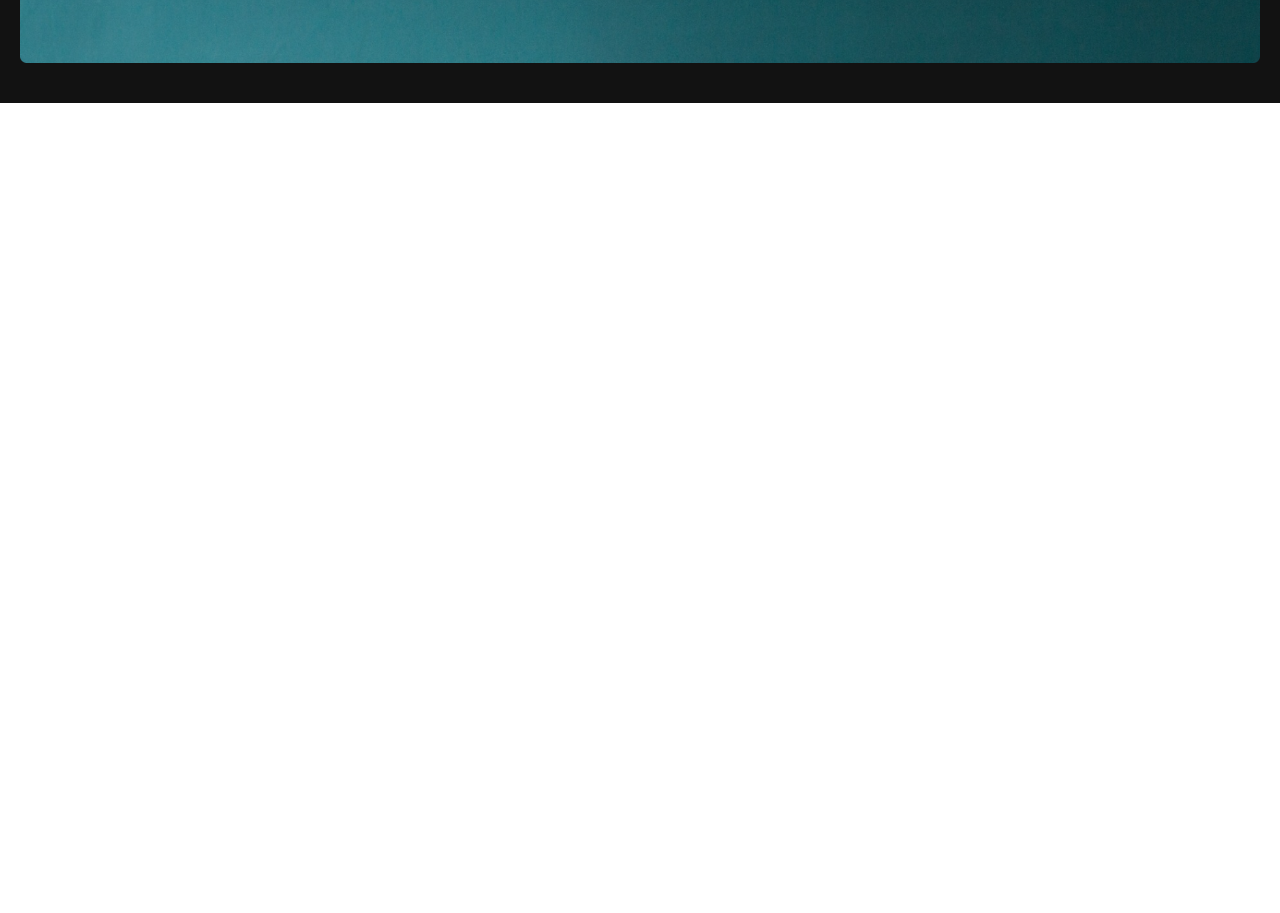
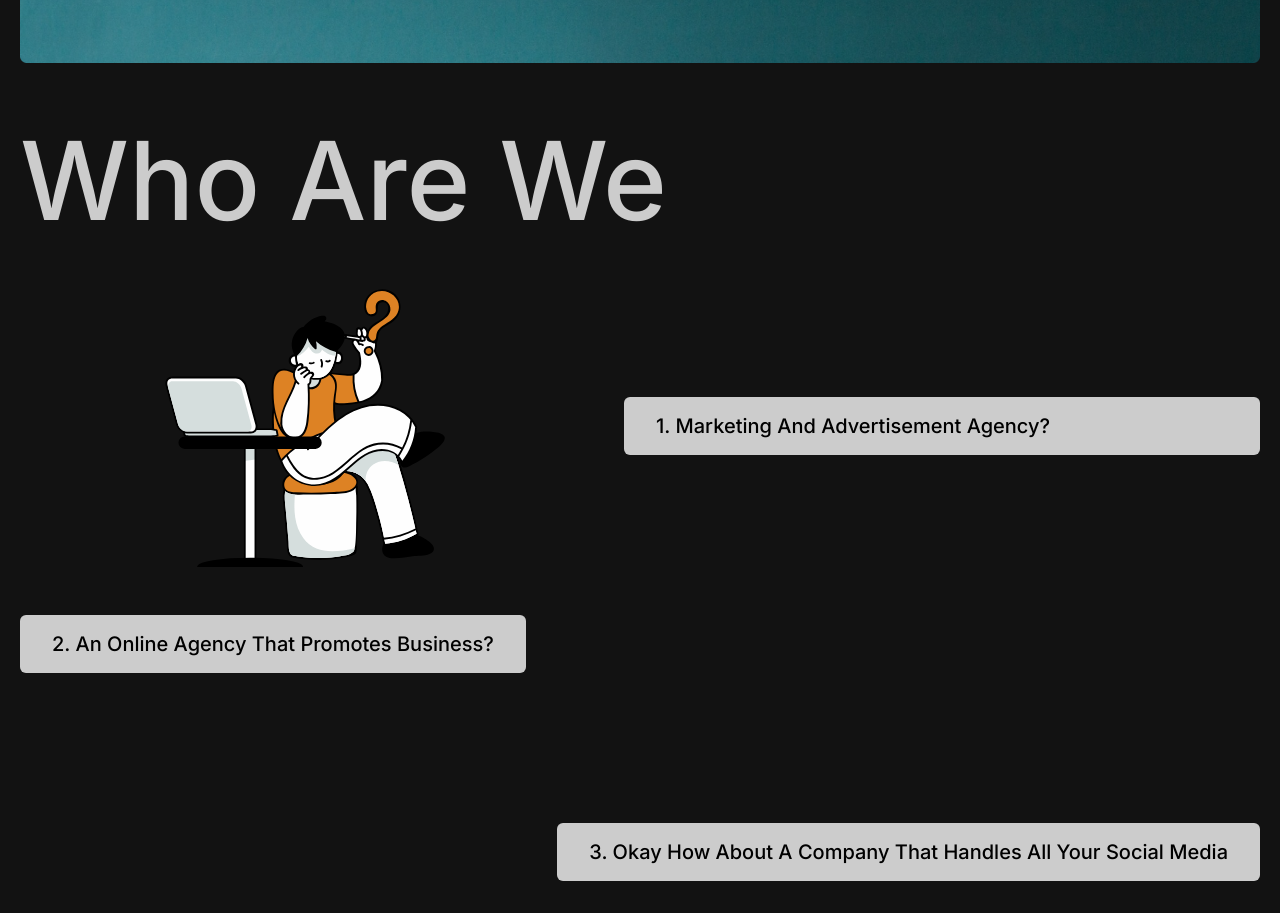
Before and after one commit to linushahs/nexus-marketer, a Next.js app: page / in a window 1280 px wide. Shown: the part 960-1873 px from the top of the page. Before the commit the page ends 1063 px from the top, so only its background shows below. Built offline with nearby package versions, Linux system fonts and the light colour scheme.

Commit message:
Added about page

```diff
--- a/src/app/globals.css
+++ b/src/app/globals.css
@@ -36,6 +36,10 @@
   h2 {
     @apply uppercase text-[24px] leading-[24px] font-[600] sm:text-[32px] sm:leading-[32px] md:text-[48px] md:leading-[48px];
   }
+
+  h3 {
+    @apply capitalize text-[20px] leading-[26px] 3xl:text-[40px] 3xl:leading-[40px];
+  }
 }
 
 @layer components {
--- a/src/app/page.tsx
+++ b/src/app/page.tsx
@@ -1,3 +1,4 @@
+import About from "@/components/About";
 import Homepage from "@/components/Homepage";
 import Navbar from "@/components/Navbar";
 
@@ -6,6 +7,7 @@ export default function Home() {
     <main>
       <Navbar />
       <Homepage />
+      <About />
     </main>
   );
 }
--- /dev/null
+++ b/src/components/About.tsx
@@ -0,0 +1,35 @@
+import Image from "next/image";
+
+const headingStyle =
+  "flex-1 w-fit bg-secondary px-8 py-4 rounded-md font-medium";
+
+function About() {
+  return (
+    <section className="container relative py-8 ">
+      <h1>Who Are We</h1>
+
+      <div className="flex gap-8 items-center mt-12">
+        <div className="flex-1 flex justify-center">
+          <Image
+            src="/assets/aboutus.svg"
+            alt="about-us"
+            width={300}
+            height={200}
+          />
+        </div>
+
+        <h3 className={headingStyle}>1. Marketing and advertisement agency?</h3>
+      </div>
+
+      <h3 className={`${headingStyle} mt-12`}>
+        2. an online agency that promotes business?
+      </h3>
+
+      <h3 className={`${headingStyle} mt-[150px] ml-auto`}>
+        3. okay how about a company that handles all your social media
+      </h3>
+    </section>
+  );
+}
+
+export default About;
--- a/src/components/Homepage.tsx
+++ b/src/components/Homepage.tsx
@@ -1,10 +1,9 @@
 import { ArrowUpRightIcon } from "@heroicons/react/20/solid";
-import ArrowUpRight from "./assets/ArrowUpRight";
 import Image from "next/image";
 
 function Homepage() {
   return (
-    <section className="container relative py-10">
+    <section className="container relative py-8">
       <div className="flex items-center relative">
         <h1 className="w-full">Digital Dilemmas,</h1>
         <hr className="absolute top-1/2 right-0 w-[400px] border-tertiary" />
@@ -36,9 +35,9 @@ function Homepage() {
       </div>
 
       {/* location, launched date ---------  */}
-      <div className="my-4 flex justify-between text-secondary text-lg">
-        <h3>Kathmandu, Nepal</h3>
-        <h3>2022 Nexus Marketers</h3>
+      <div className="mt-6 mb-4 flex justify-between text-secondary text-lg">
+        <h4>Kathmandu, Nepal</h4>
+        <h4>2022 Nexus Marketers</h4>
       </div>
 
       {/* thumbnail ----------  */}
--- a/src/components/Navbar.tsx
+++ b/src/components/Navbar.tsx
@@ -34,7 +34,7 @@ function Navbar() {
 
         <div className="flex items-center capitalize gap-2">
           <hr className="w-14 border-tertiary" />
-          <h3>nexusmarketers@gmail.com</h3>
+          <h4>nexusmarketers@gmail.com</h4>
           <ArrowUpRightIcon className="border border-secondary p-2 rounded-full w-8 h-8 " />
         </div>
       </div>
```
Also changed, not shown: public/assets/aboutus.svg (added).
